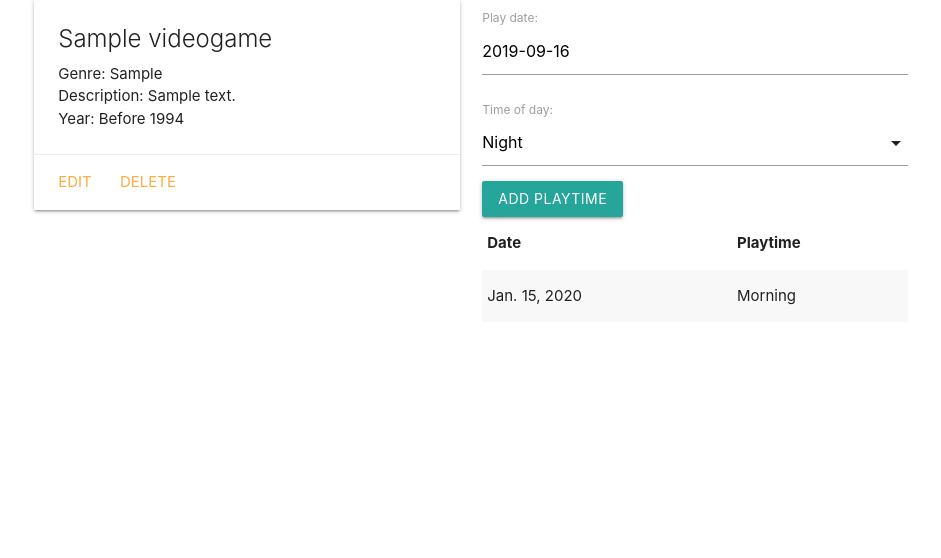
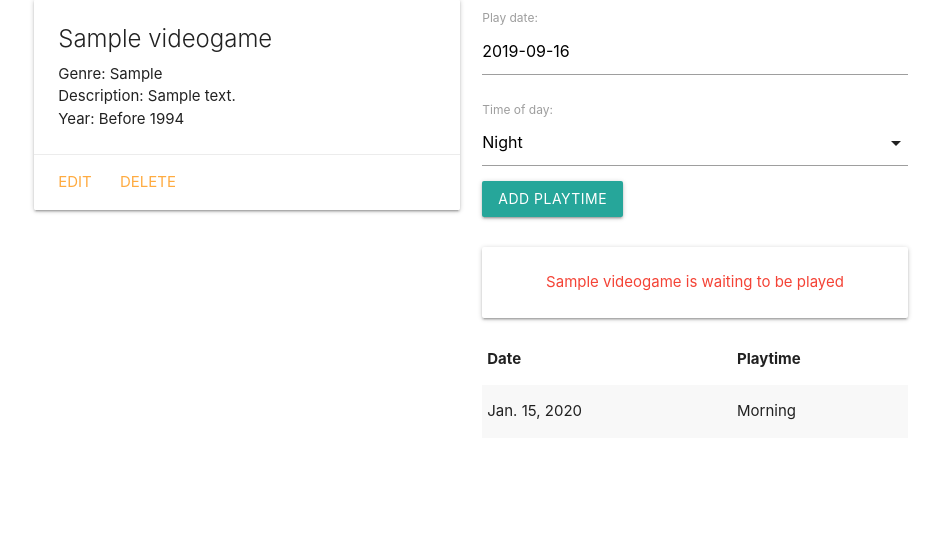
Before and after one commit to robified/django-vgcollector, a Django app: page /videogames/1/ in a window 1280 px wide. Shown: the part 209-767 px from the top of the page, without its empty margins (169-1110 px from the left). Run offline with Django 3.2, Linux system fonts and the light colour scheme; tables that the repository leaves empty hold one stand-in row (values such as "Sample post").

Commit message:
Update detail template to add a custom method to implement business logic.

```diff
--- a/main_app/templates/videogames/detail.html
+++ b/main_app/templates/videogames/detail.html
@@ -30,6 +30,12 @@
             {{ playtime_form.as_p }}
             <input type="submit" class="btn" value="Add Playtime">
         </form>
+        <br>
+    {% if videogame.played_for_today %}
+        <div class="card-panel teal-text center-align">{{videogame.name}} has been played all day today</div>
+    {% else %}
+        <div class="card-panel red-text center-align">{{videogame.name}} is waiting to be played</div>
+    {% endif %}
         <table class="striped">
             <thead>
                 <tr><th>Date</th><th>Playtime</th></tr>
```
